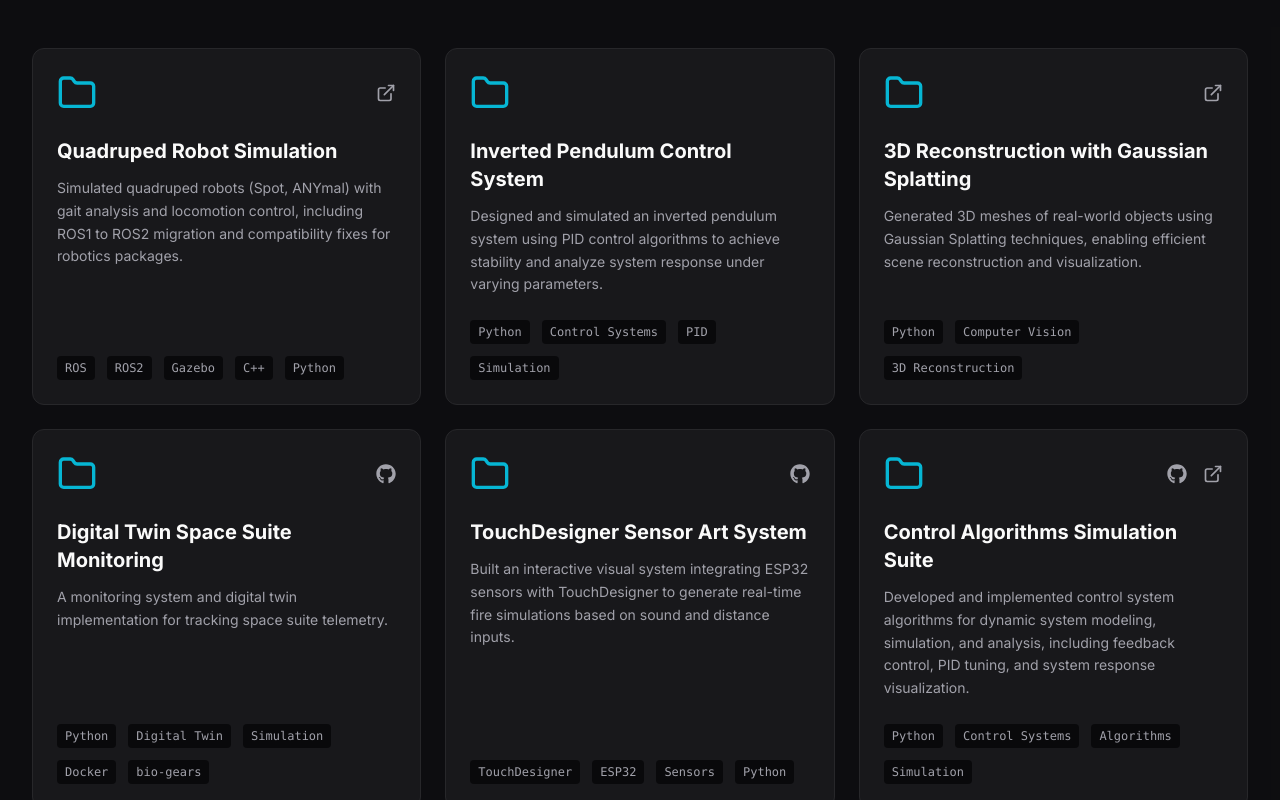
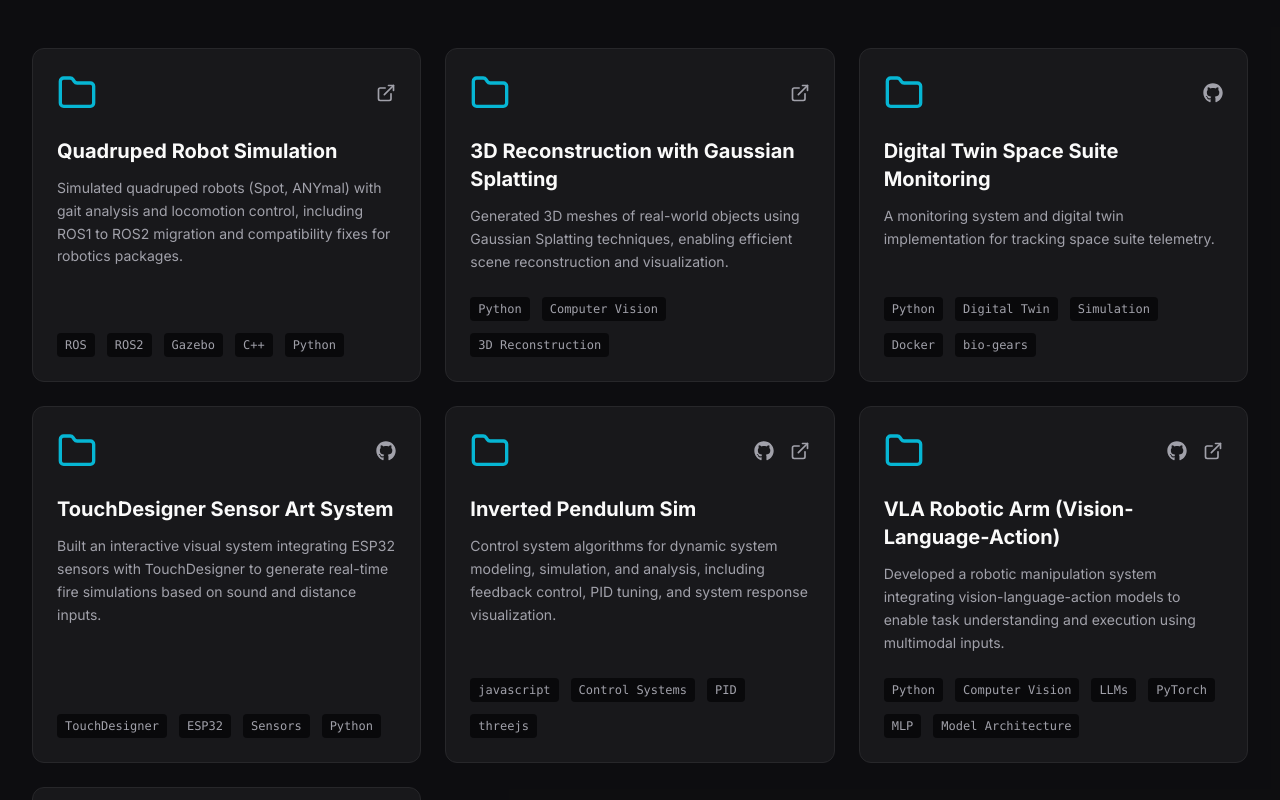
Before and after one commit to cyan-ide7/read.me, a Next.js app: page /read.me/ in a window 1280 px wide. Shown: the part 2260-3060 px from the top of the page. Built offline with nearby package versions, Linux system fonts and the light colour scheme.

Commit message:
i can done

```diff
--- a/src/components/ProjectsSection.tsx
+++ b/src/components/ProjectsSection.tsx
@@ -26,13 +26,7 @@ const projects: Project[] = [
     github: "",
     demo: "https://youtu.be/RT7ClBp0tSs?si=uSeqIIAvbpHPvBJB",
   },
-  {
-    title: "Inverted Pendulum Control System",
-    description: "Designed and simulated an inverted pendulum system using PID control algorithms to achieve stability and analyze system response under varying parameters.",
-    tech: ["Python", "Control Systems", "PID", "Simulation"],
-    github: "",
-    demo: "",
-  },
+
   {
     title: "3D Reconstruction with Gaussian Splatting",
     description: "Generated 3D meshes of real-world objects using Gaussian Splatting techniques, enabling efficient scene reconstruction and visualization.",
@@ -56,9 +50,9 @@ const projects: Project[] = [
   },
 
   {
-    title: "Control Algorithms Simulation Suite",
-    description: "Developed and implemented control system algorithms for dynamic system modeling, simulation, and analysis, including feedback control, PID tuning, and system response visualization.",
-    tech: ["Python", "Control Systems", "Algorithms", "Simulation"],
+    title: "Inverted Pendulum Sim",
+    description: "Control system algorithms for dynamic system modeling, simulation, and analysis, including feedback control, PID tuning, and system response visualization.",
+    tech: ["javascript", "Control Systems", "PID", "threejs"],
     github: "https://github.com/cyan-ide7/control_algorithms",
     demo: "https://cyan-ide7.github.io/control_algorithms/",
   },
```
